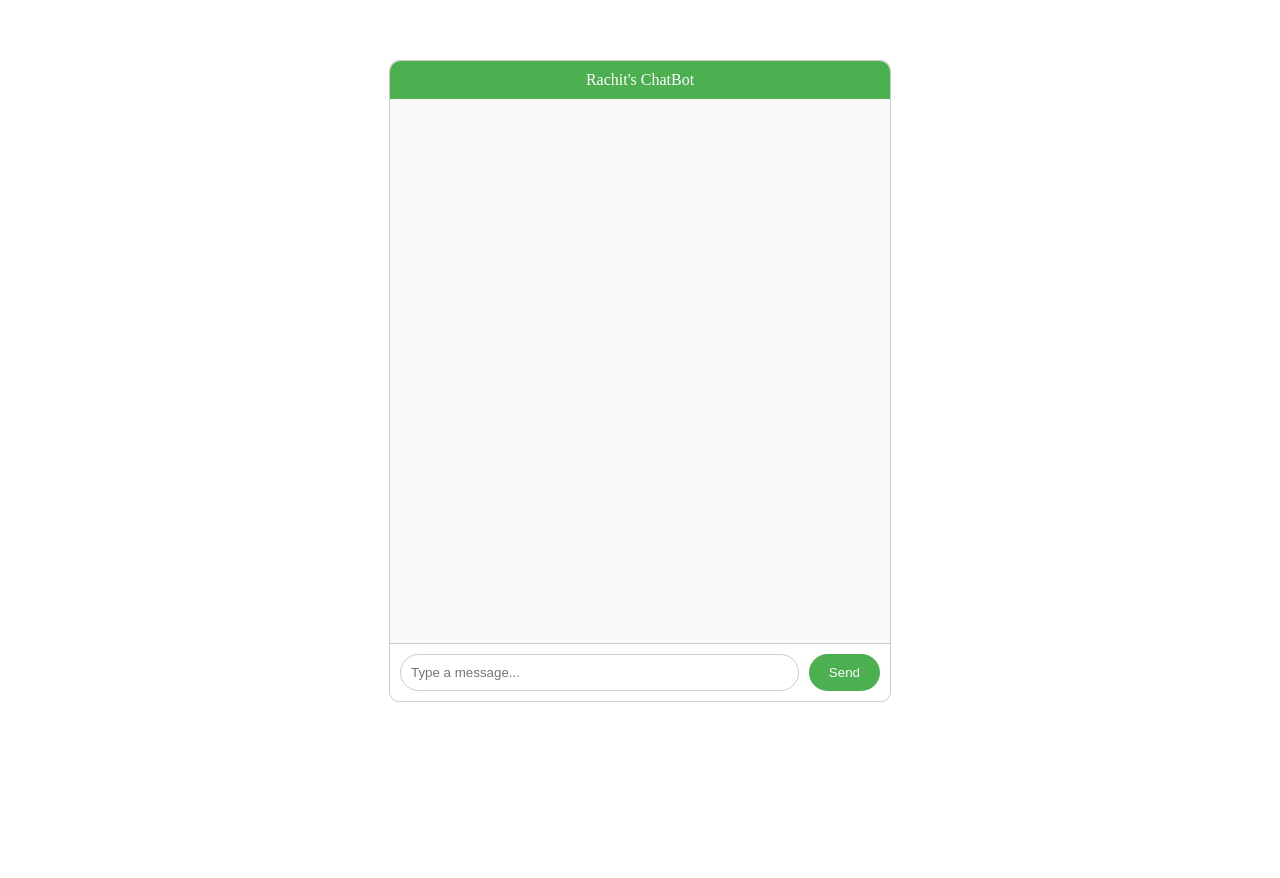
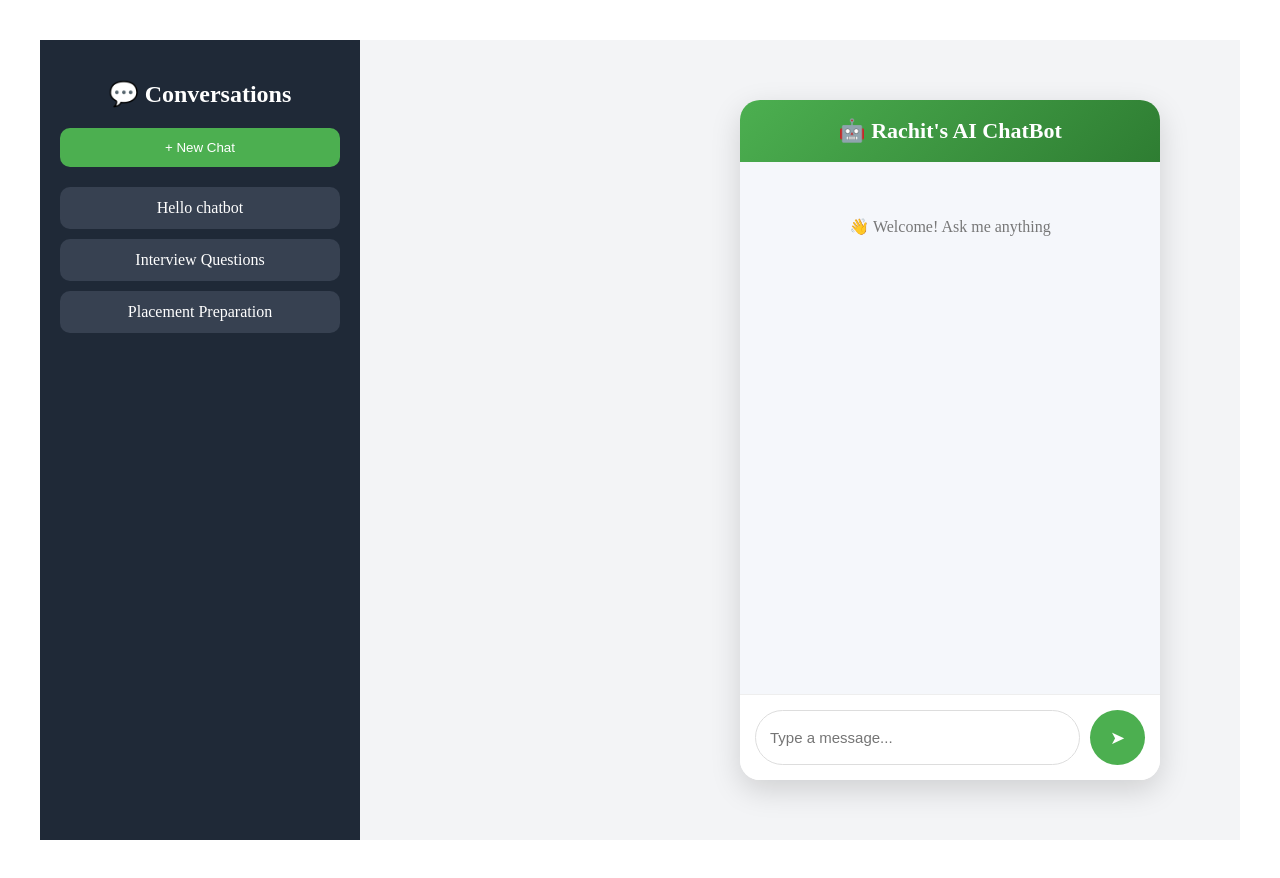
Before and after one commit to rachit-taneja/Chatbot-Application, a React (Vite) app in the folder frontend/: page / in a window 1280 px wide. Before the commit the page ends 800 px from the top, so only its background shows below. Built offline with nearby package versions, Linux system fonts and the light colour scheme.

Commit message:
New changes

```diff
--- a/frontend/src/component/Bot.jsx
+++ b/frontend/src/component/Bot.jsx
@@ -57,104 +57,231 @@ function Bot() {
     if (e.key === "Enter") handleSendMessage();
   };
 
-  return (
+ return (
+  <div
+    style={{
+      display: "flex",
+      height: "100vh",
+      background: "#f3f4f6",
+    }}
+  >
+
+    {/* LEFT SIDEBAR */}
+
     <div
-      className="chat-container"
       style={{
-        maxWidth: "500px",
-        margin: "20px auto",
-        border: "1px solid #ccc",
-        borderRadius: "10px",
+        width: "280px",
+        background: "#1f2937",
+        color: "white",
+        padding: "20px",
         display: "flex",
         flexDirection: "column",
-        height: "80vh",
       }}
     >
-      {/* Navbar Header */}
+      <h2 style={{ marginBottom: "20px" }}>
+        💬 Conversations
+      </h2>
+
+      <button
+        style={{
+          padding: "12px",
+          borderRadius: "10px",
+          border: "none",
+          background: "#4CAF50",
+          color: "white",
+          cursor: "pointer",
+          marginBottom: "20px",
+        }}
+      >
+        + New Chat
+      </button>
+
+      <div style={{ overflowY: "auto" }}>
+        <div
+          style={{
+            padding: "12px",
+            borderRadius: "10px",
+            background: "#374151",
+            marginBottom: "10px",
+            cursor: "pointer",
+          }}
+        >
+          Hello chatbot
+        </div>
+
+        <div
+          style={{
+            padding: "12px",
+            borderRadius: "10px",
+            background: "#374151",
+            marginBottom: "10px",
+            cursor: "pointer",
+          }}
+        >
+          Interview Questions
+        </div>
+
+        <div
+          style={{
+            padding: "12px",
+            borderRadius: "10px",
+            background: "#374151",
+          }}
+        >
+          Placement Preparation
+        </div>
+      </div>
+    </div>
+
+    {/* CHAT SECTION */}
+
+    <div
+      style={{
+        flex: 1,
+        display: "flex",
+        justifyContent: "flex-end",
+        alignItems: "center",
+        paddingRight: "80px",
+      }}
+    >
+      <div
+        style={{
+          width: "420px",
+          height: "85vh",
+          background: "white",
+          borderRadius: "20px",
+          overflow: "hidden",
+          boxShadow: "0 10px 30px rgba(0,0,0,0.15)",
+          display: "flex",
+          flexDirection: "column",
+        }}
+      >
+
+      {/* Header */}
+
       <header
         style={{
-          padding: "10px",
-          backgroundColor: "#4CAF50",
+          padding: "18px",
+          background: "linear-gradient(135deg,#4CAF50,#2E7D32)",
           color: "white",
           textAlign: "center",
-          borderTopLeftRadius: "10px",
-          borderTopRightRadius: "10px",
+          fontSize: "22px",
+          fontWeight: "bold",
         }}
       >
-        Rachit's ChatBot
+        🤖 Rachit's AI ChatBot
       </header>
 
       {/* Chat Area */}
+
       <main
         style={{
           flex: 1,
-          padding: "10px",
+          padding: "15px",
           overflowY: "auto",
-          backgroundColor: "#f9f9f9",
+          background: "#f5f7fb",
         }}
       >
+        {messages.length === 0 && (
+          <div
+            style={{
+              textAlign: "center",
+              color: "#777",
+              marginTop: "40px",
+            }}
+          >
+            👋 Welcome! Ask me anything
+          </div>
+        )}
+
         {messages.map((msg, idx) => (
           <div
             key={idx}
             style={{
-              textAlign: msg.sender === "user" ? "right" : "left",
-              margin: "5px 0",
+              display: "flex",
+              justifyContent:
+                msg.sender === "user" ? "flex-end" : "flex-start",
+              marginBottom: "12px",
             }}
           >
-            <span
+            <div
               style={{
-                display: "inline-block",
-                padding: "8px 12px",
-                borderRadius: "20px",
-                backgroundColor:
-                  msg.sender === "user" ? "#DCF8C6" : "#ECECEC",
+                maxWidth: "75%",
+                padding: "12px 16px",
+                borderRadius: "18px",
+                background:
+                  msg.sender === "user"
+                    ? "#4CAF50"
+                    : "#ffffff",
+                color:
+                  msg.sender === "user"
+                    ? "white"
+                    : "black",
+                boxShadow: "0 2px 8px rgba(0,0,0,0.1)",
+                wordBreak: "break-word",
               }}
             >
               {msg.text}
-            </span>
+            </div>
           </div>
         ))}
+
+        {loading && (
+          <div style={{ color: "#777", marginTop: "10px" }}>
+            Bot is typing...
+          </div>
+        )}
       </main>
 
-      {/* Input & Footer */}
+      {/* Footer */}
+
       <footer
         style={{
           display: "flex",
-          padding: "10px",
-          borderTop: "1px solid #ccc",
+          padding: "15px",
+          gap: "10px",
+          background: "white",
+          borderTop: "1px solid #eee",
         }}
       >
         <input
           type="text"
           value={input}
           onChange={(e) => setInput(e.target.value)}
-          onKeyPress={handleKeyPress}
+          onKeyDown={handleKeyPress}
           placeholder="Type a message..."
           style={{
             flex: 1,
-            padding: "10px",
-            borderRadius: "20px",
-            border: "1px solid #ccc",
+            padding: "14px",
+            borderRadius: "30px",
+            border: "1px solid #ddd",
+            outline: "none",
+            fontSize: "15px",
           }}
           disabled={loading}
         />
+
         <button
           onClick={handleSendMessage}
+          disabled={loading}
           style={{
-            marginLeft: "10px",
-            padding: "10px 20px",
-            borderRadius: "20px",
-            backgroundColor: "#4CAF50",
+            width: "55px",
+            height: "55px",
+            borderRadius: "50%",
+            border: "none",
+            background: "#4CAF50",
             color: "white",
-            border: "none",
+            cursor: "pointer",
+            fontSize: "18px",
           }}
-          disabled={loading}
         >
-          {loading ? "Sending..." : "Send"}
+          {loading ? "..." : "➤"}
         </button>
       </footer>
     </div>
-  );
+    </div>
+    </div>
+);
 }
 
 export default Bot;
```
